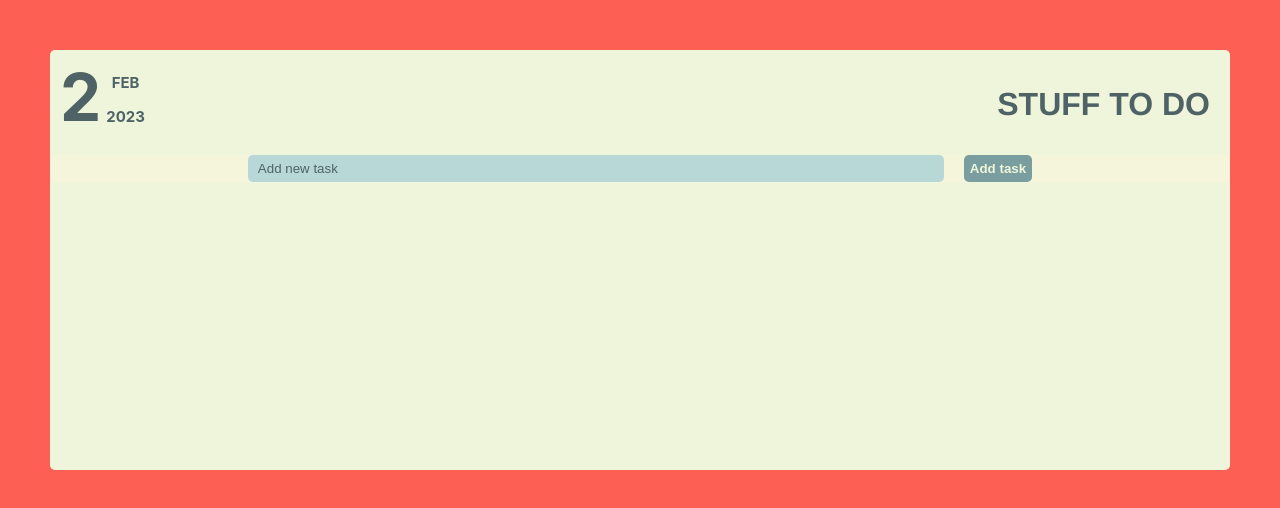
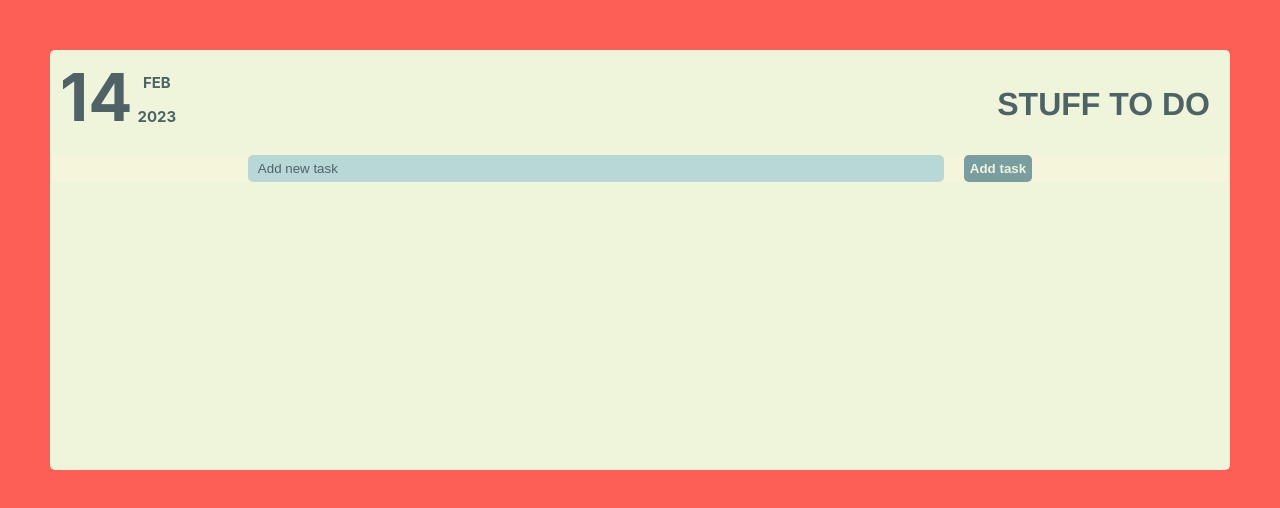
Before and after one commit to ratymatti/react-to-do, a React (Create React App) app: page / in a window 1280 px wide. Shown: the top 508 px of the page. Built offline with nearby package versions, Linux system fonts and the light colour scheme.

Commit message:
fixed a bug from Date component

```diff
--- a/src/components/Date/Date.js
+++ b/src/components/Date/Date.js
@@ -6,7 +6,7 @@ const setDate = () => {
     let date = new Date();
 
     date = {
-        day: date.getDay(),
+        day: date.getDate(),
         month: date.toLocaleString('default', { month: 'short' }).toUpperCase(),
         year: date.getFullYear()
     }
```
